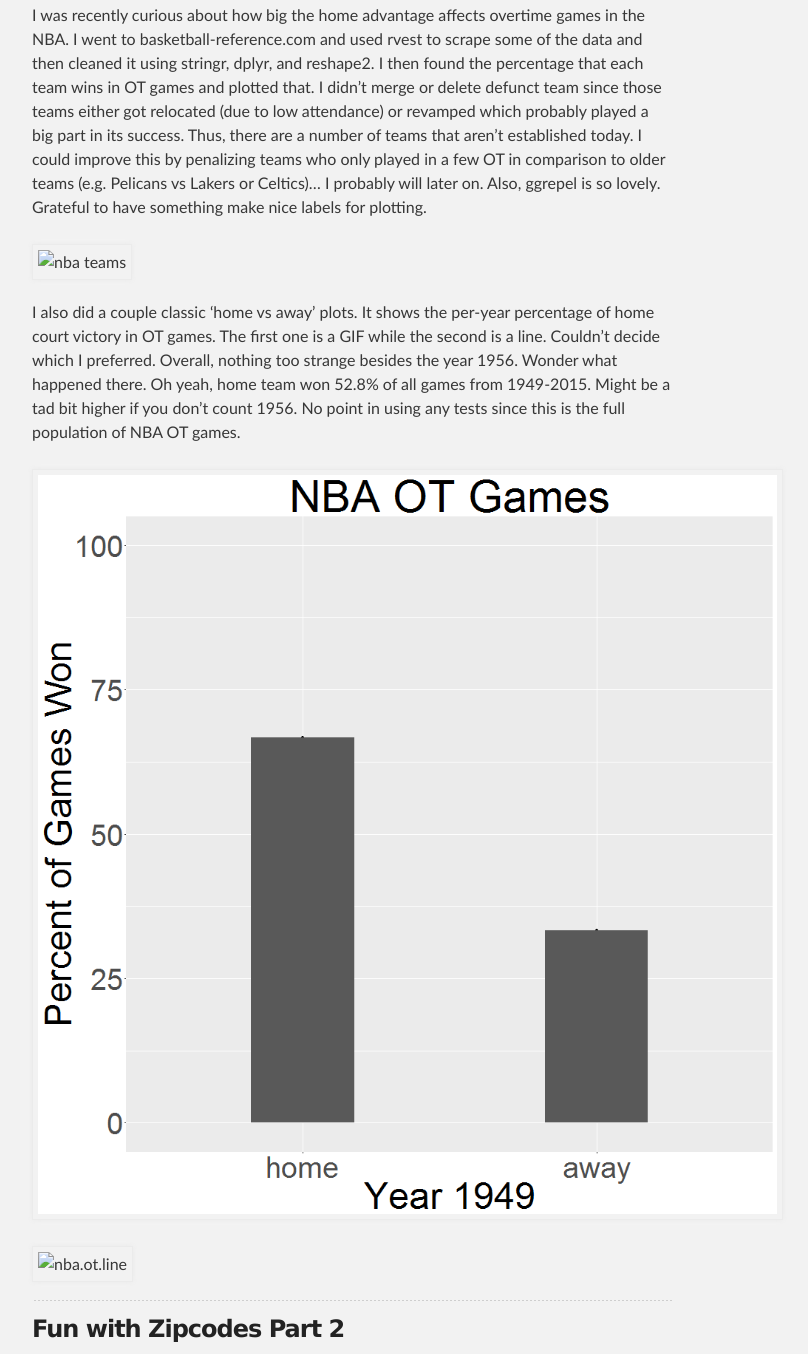
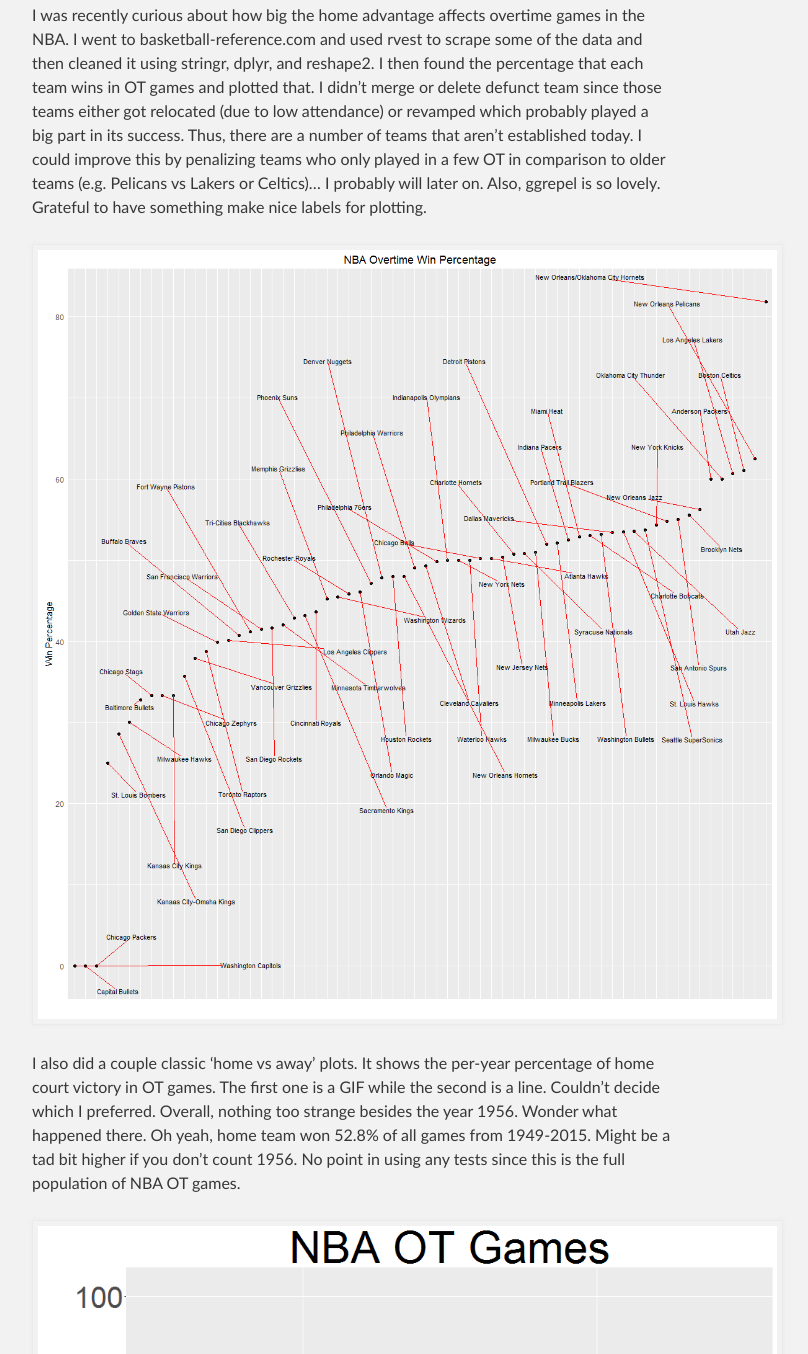
Before and after one commit to jarvmiller/jarvmillerr.github.io, a plain HTML site: page posts.html in a window 1280 px wide. Shown: the part 267-1621 px from the top of the page, without its empty margins (288-1096 px from the left). Drawn offline with Linux system fonts and the light colour scheme.

Commit message:
update posts.html

```diff
--- a/posts.html
+++ b/posts.html
@@ -36,13 +36,13 @@ team wins in OT games and plotted that. I didn’t merge or delete defunct team
 attendance) or revamped which probably played a big part in its success. Thus, there are a number of teams that aren’t established
 today. I could improve this by penalizing teams who only played in a few OT in comparison to older teams (e.g. Pelicans vs Lakers or
 Celtics)… I probably will later on. Also, ggrepel is so lovely. Grateful to have something make nice labels for plotting.</p>
-<img src = "nba.ot.team.png" alt = "nba teams" />
+<img src = "images/nba.ot.team.png" alt = "nba teams" />
 <p>I also did a couple classic ‘home vs away’ plots. It shows the per-year percentage of home court victory in OT games. The first one
 is a GIF while the second is a line. Couldn’t decide which I preferred. Overall, nothing too strange besides the year 1956. Wonder what
 happened there. Oh yeah, home team won 52.8% of all games from 1949-2015. Might be a tad bit higher if you don’t count 1956. No point
 in using any tests since this is the full population of NBA OT games.</p>
-<img src = "nba.ot.gif" alt = "nba.ot.gif" />
-<img src = "nba.ot.line.png" alt = "nba.ot.line" />
+<img src = "images/nba.ot.gif" alt = "nba.ot.gif" />
+<img src = "images/nba.ot.line.png" alt = "nba.ot.line" />
 <hr>
 
         <h3>
```
